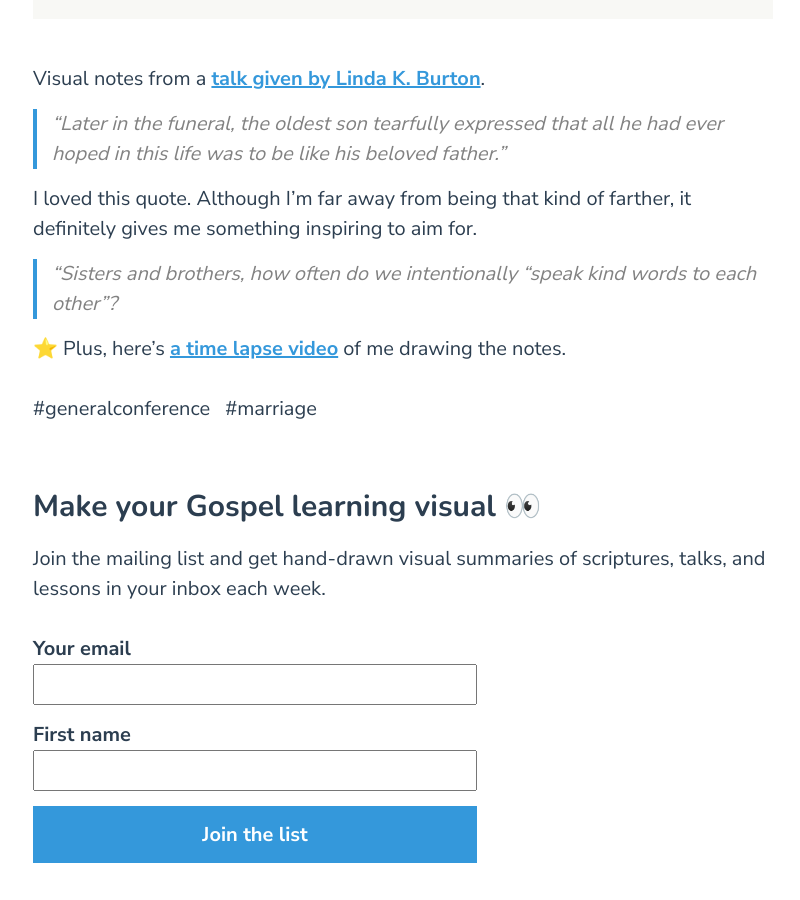
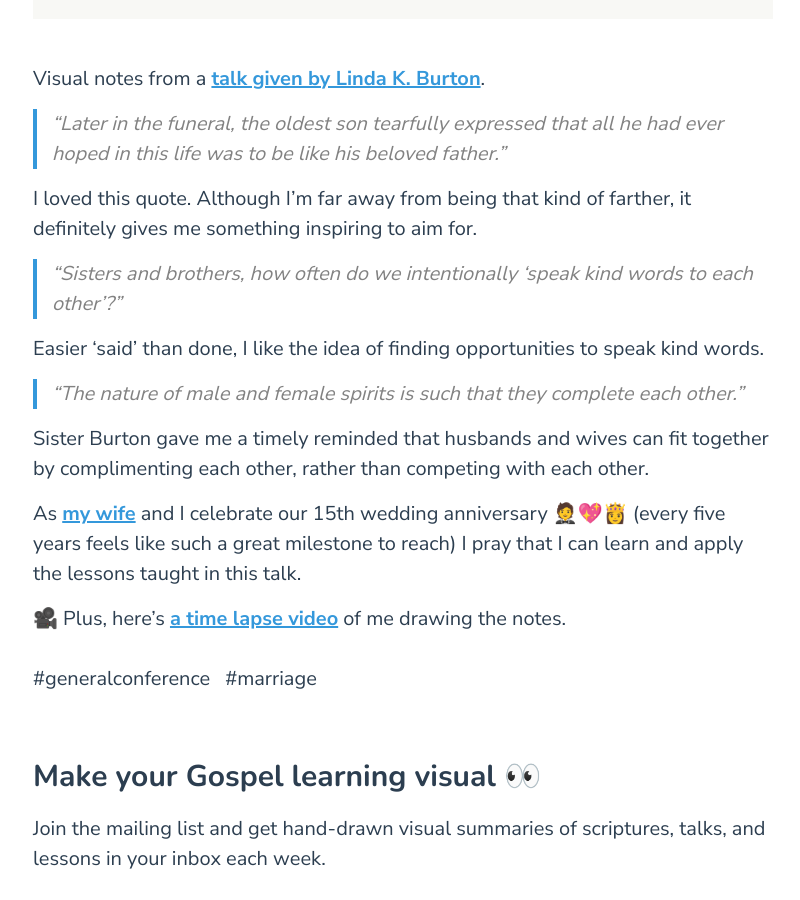
Before and after one commit to blairrorani/curious-workmanship, a Jekyll site: the page built from _posts/2017-07-01-well-ascend-together.markdown, in a window 1280 px wide and 900 px high, scrolled down 926 px. Shown: the whole window, without its empty margins (237-1037 px from the left). Built offline with Jekyll 4.4.1, drawn with Linux system fonts in a browser that asks for light colours; our own code applies the rules of GitHub Pages for plain Markdown files.

Commit message:
Updated Well Ascend Together

```diff
--- a/_posts/2017-07-01-well-ascend-together.markdown
+++ b/_posts/2017-07-01-well-ascend-together.markdown
@@ -17,8 +17,14 @@ Visual notes from a [talk given by Linda K. Burton](https://www.lds.org/general-
 
 I loved this quote. Although I'm far away from being that kind of farther, it definitely gives me something inspiring to aim for.
 
-> "Sisters and brothers, how often do we intentionally “speak kind words to each other”?
+> "Sisters and brothers, how often do we intentionally 'speak kind words to each other'?"
 
+Easier 'said' than done, I like the idea of finding opportunities to speak kind words.
 
+> "The nature of male and female spirits is such that they complete each other."
 
-⭐️ Plus, here's [a time lapse video](/uploads/ascend-together.m4v) of me drawing the notes.
+Sister Burton gave me a timely reminded that husbands and wives can fit together by complimenting each other, rather than competing with each other.
+
+As [my wife](http://facebook.com/leilanirorani) and I celebrate our 15th wedding anniversary 🤵💖👸 (every five years feels like such a great milestone to reach) I pray that I can learn and apply the lessons taught in this talk.
+
+🎥 Plus, here's [a time lapse video](/uploads/ascend-together.m4v) of me drawing the notes.
```
